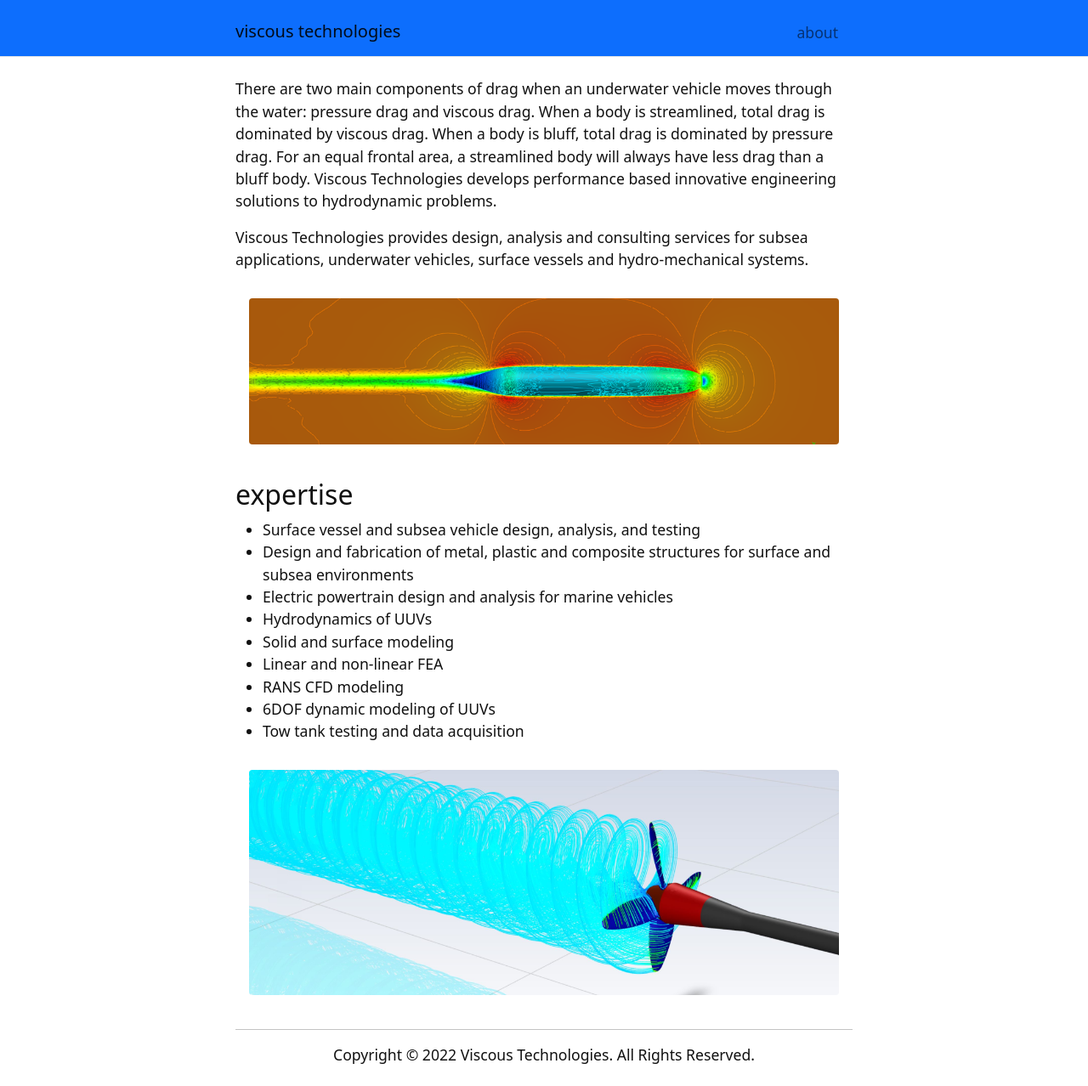
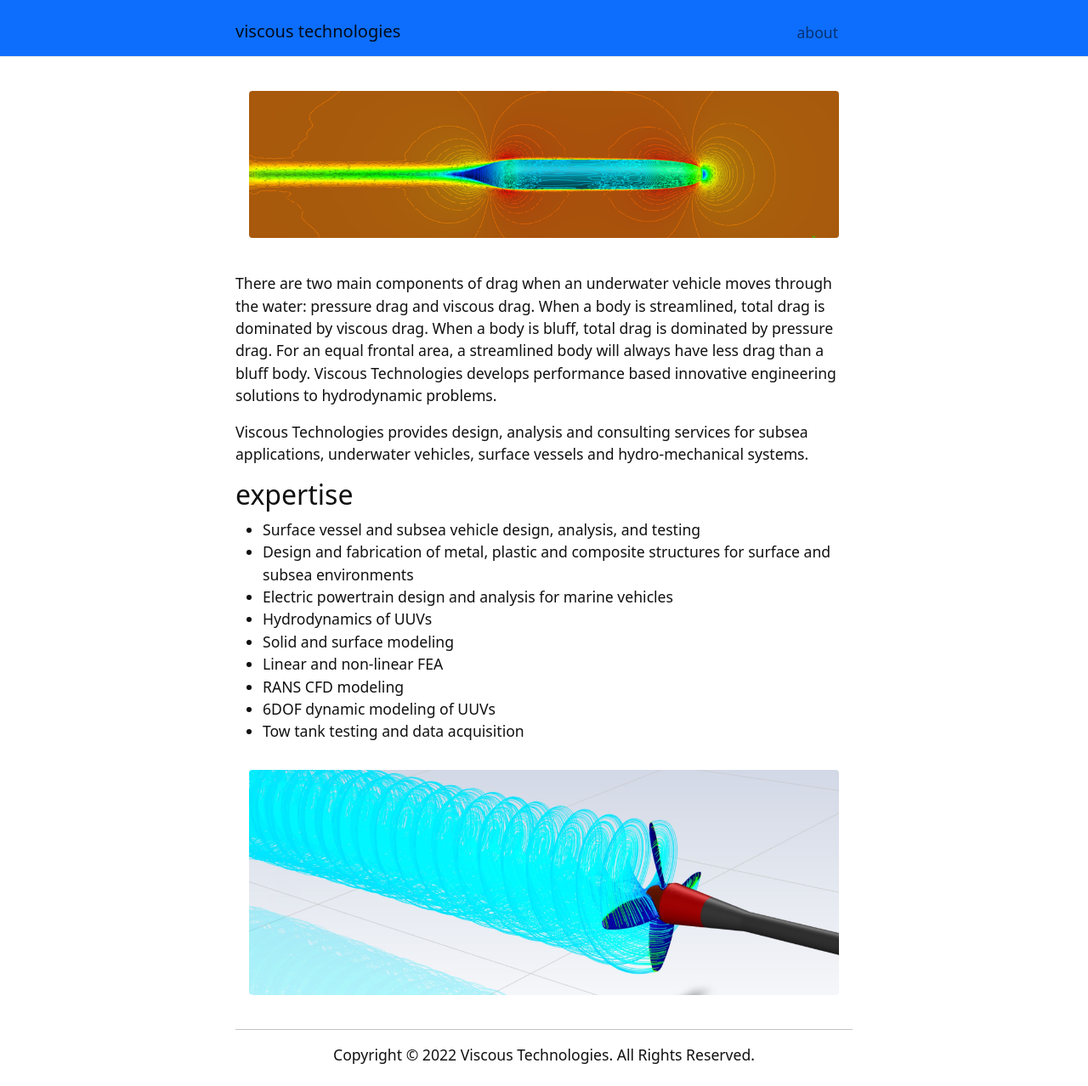
Before and after one commit to ccluett/viscous.tech, a Jekyll site: the page built from index.md, in a window 1280 px wide. Shown: the whole page at 85% size. Built offline with Jekyll 4.4.1, drawn with Linux system fonts in a browser that asks for light colours.

Commit message:
Update index.md

```diff
--- a/index.md
+++ b/index.md
@@ -3,11 +3,11 @@ title: Viscous Technologies
 layout: default
 ---
 
+{% include figure.html img="Picture1.png" width="100%" %}
+
 There are two main components of drag when an underwater vehicle moves through the water: pressure drag and viscous drag. When a body is streamlined, total drag is dominated by viscous drag. When a body is bluff, total drag is dominated by pressure drag. For an equal frontal area, a streamlined body will always have less drag than a bluff body. Viscous Technologies develops performance based innovative engineering solutions to hydrodynamic problems.
 
 Viscous Technologies provides design, analysis and consulting services for subsea applications, underwater vehicles, surface vessels and hydro-mechanical systems.
-
-{% include figure.html img="Picture1.png" width="100%" %}
 
 ## expertise
 * Surface vessel and subsea vehicle design, analysis, and testing
```
